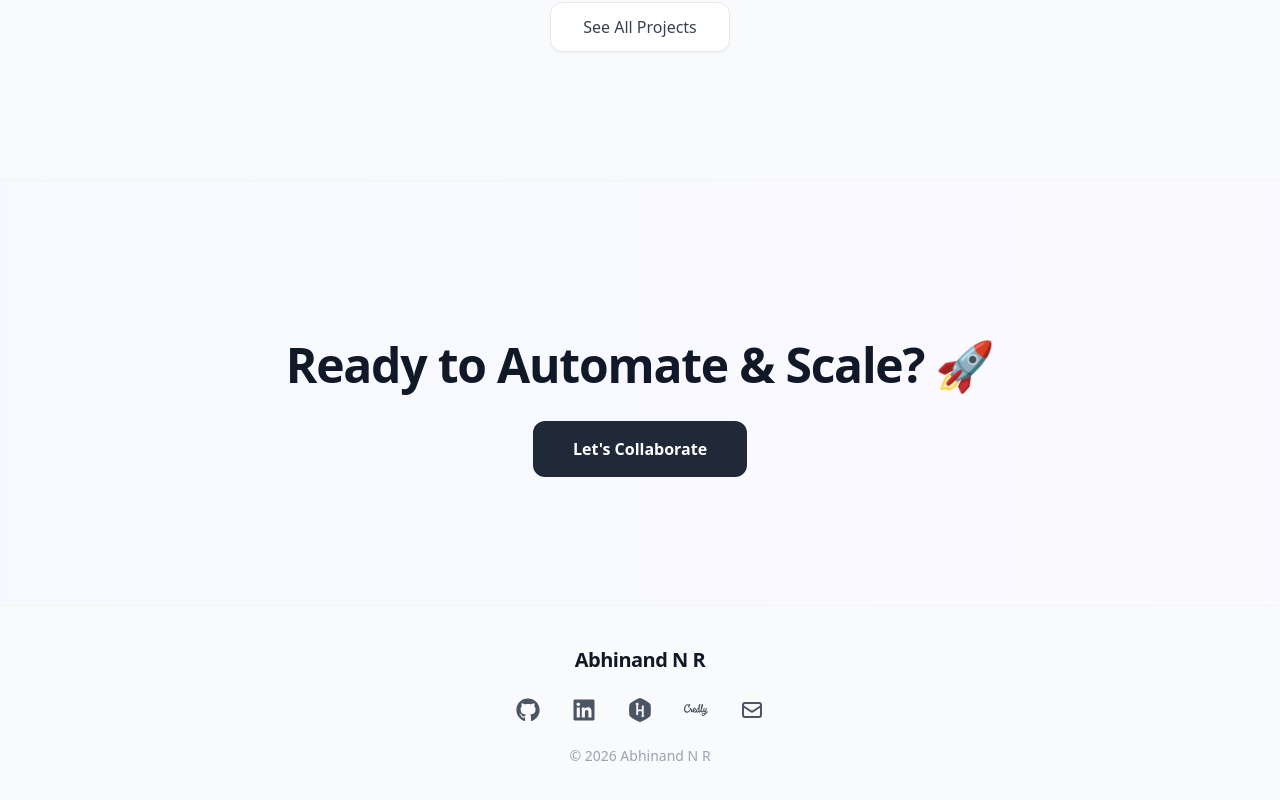
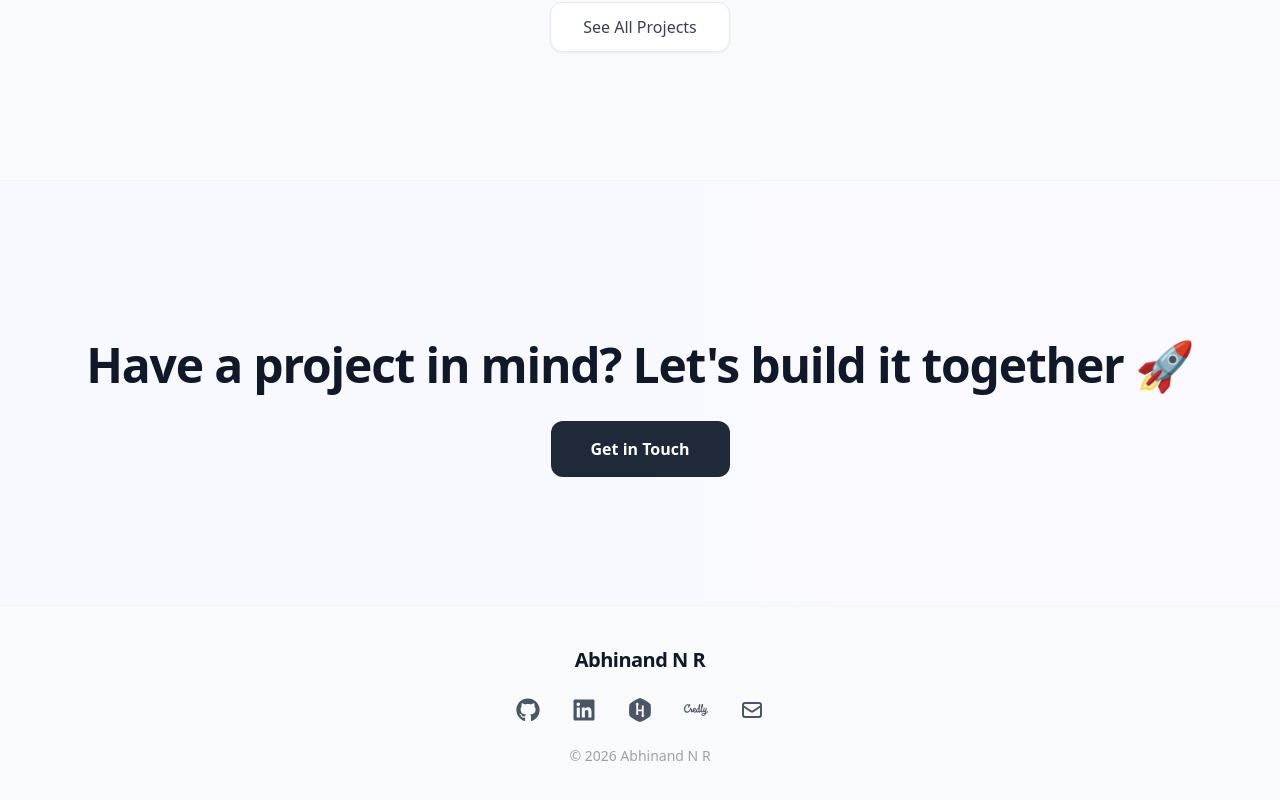
Before and after one commit to AbhinandNR/Potfolio-, a React (Create React App) app: page / in a window 1280 px wide. Shown: the part 1455-2255 px from the top of the page. Built offline with nearby package versions, Linux system fonts and the light colour scheme.

Commit message:
Updated portfolio UI, design and content

```diff
--- a/src/componets/Home.jsx
+++ b/src/componets/Home.jsx
@@ -2,8 +2,8 @@ import React, { useEffect, useCallback } from "react";
 import { useNavigate } from "react-router-dom";
 import Particles from "react-tsparticles";
 import { loadSlim } from "tsparticles-slim";
-import { FaAws, FaDocker, FaLinux, FaChevronDown, FaCloud, FaServer, FaShieldAlt, FaCode } from "react-icons/fa";
-import { SiKubernetes, SiTerraform, SiJenkins, SiGithubactions, SiPython } from "react-icons/si";
+import { FaAws, FaDocker, FaChevronDown, FaCloud, FaServer, FaShieldAlt, FaCode } from "react-icons/fa";
+import { SiKubernetes } from "react-icons/si";
 
 const Home = () => {
   const navigate = useNavigate();
@@ -267,14 +267,14 @@ const Home = () => {
         <div className="absolute inset-0 bg-gradient-to-r from-[#4F8EF7]/5 to-[#A78BFA]/5 opacity-100 pointer-events-none"></div>
         <div className="relative z-10">
           <h2 className="text-3xl md:text-5xl font-extrabold mb-8 tracking-tight">
-            Ready to Automate & Scale? 🚀
+            Have a project in mind? Let's build it together 🚀
           </h2>
 
           <button
             onClick={() => navigate("/contact")}
             className="bg-[#1F2937] text-white px-10 py-4 rounded-xl font-semibold hover:-translate-y-1 hover:shadow-xl transition-all duration-300"
           >
-            Let's Collaborate
+            Get in Touch
           </button>
         </div>
       </section>
```
